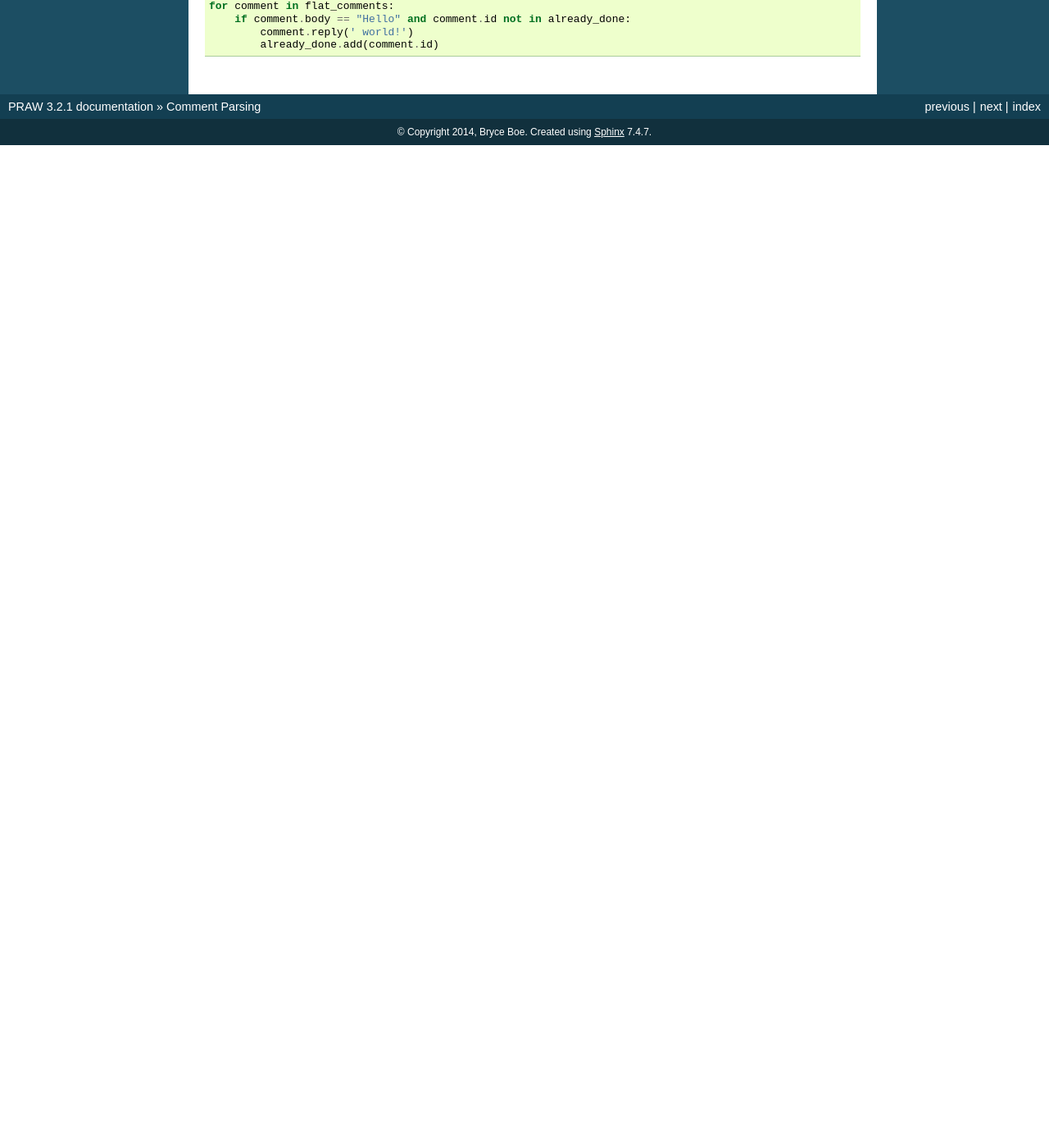
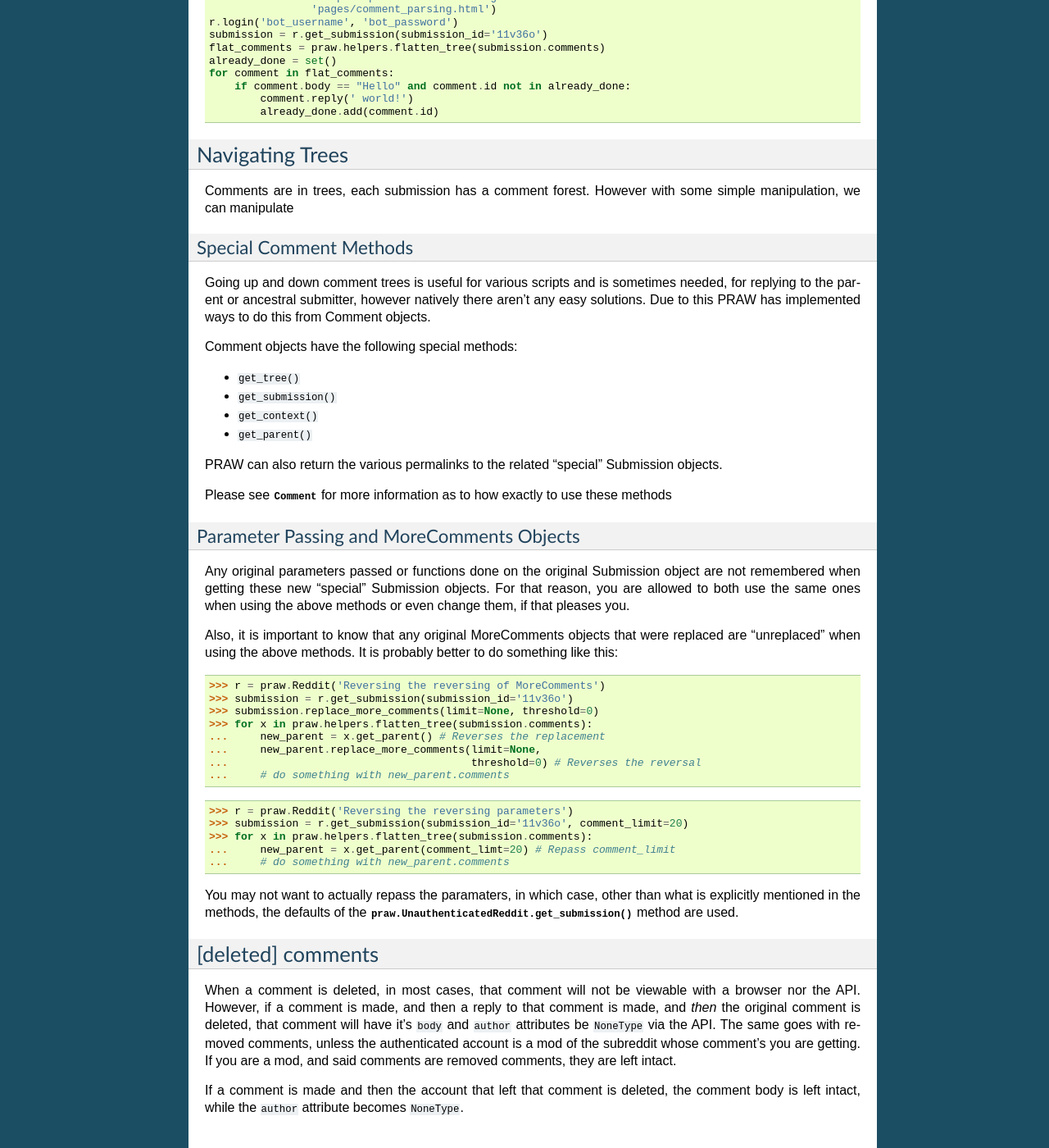
Before and after one commit to praw-dev/praw, a Sphinx documentation site: the page built from docs/pages/comment_parsing.rst, in a window 1280 px wide and 1400 px high, scrolled down 1979 px. Shown: the whole window at 82% size. Built offline with Sphinx 7.4.7, drawn with Linux system fonts in a browser that asks for light colours; before the commit the page ends 2156 px from its top, so only the background shows below that; some of the changed text lies outside the part shown.

```diff
--- a/docs/pages/comment_parsing.rst
+++ b/docs/pages/comment_parsing.rst
@@ -5,12 +5,17 @@ Comment Parsing
 
 A common task for many bots and scripts is to parse a submission´s comments. In
 this tutorial we will go over how to do that as well as talking about comments
-in general. To illustrate the problems, we'll write a small script that replies
+in general.
+
+The Basics
+----------
+
+To illustrate the problems, we'll write a small script that replies
 to any comment that contains the text "Hello". Our reply will contain the text
 " world!".
 
 Submission Comments
--------------------
+^^^^^^^^^^^^^^^^^^^
 
 As usual, we start by importing PRAW and initializing our contact with
 reddit.com. We also get a :class:`.Submission` object, where our script will
@@ -57,7 +62,7 @@ test for membership of that list before replying. Just like in
 :ref:`writing_a_bot`.
 
 The number of comments
-----------------------
+^^^^^^^^^^^^^^^^^^^^^^
 
 When we load a submission, the comments for the submission are also loaded, up
 to a maximum, just like on the website. At reddit.com, this max is 200
@@ -77,7 +82,7 @@ each API call as specified in the
 `api guidelines <https://github.com/reddit/reddit/wiki/API>`_.
 
 Getting all recent comments to a subreddit or everywhere
---------------------------------------------------------
+^^^^^^^^^^^^^^^^^^^^^^^^^^^^^^^^^^^^^^^^^^^^^^^^^^^^^^^^
 
 We can get comments made to all subreddits by using
 :meth:`~praw.__init__.UnauthenticatedReddit.get_comments` and setting the
@@ -109,7 +114,7 @@ Which is equivalent to `r/python+learnpython/comments
 <http://www.reddit.com/r/learnpython+python/comments>`_.
 
 The full program
-----------------
+^^^^^^^^^^^^^^^^
 
 .. code-block:: python
 
@@ -126,3 +131,75 @@ The full program
         if comment.body == "Hello" and comment.id not in already_done:
             comment.reply(' world!')
             already_done.add(comment.id)
+
+Navigating Trees
+------------------
+
+Comments are in trees, each submission has a comment forest. However with
+some simple manipulation, we can manipulate
+
+Special Comment Methods
+^^^^^^^^^^^^^^^^^^^^^^^
+
+Going up and down comment trees is useful for various scripts and is sometimes
+needed, for replying to the parent or ancestral submitter, however natively
+there aren't any easy solutions. Due to this PRAW has implemented ways to
+do this from Comment objects.
+
+Comment objects have the following special methods:
+
+* ``get_tree()``
+* ``get_submission()``
+* ``get_context()``
+* ``get_parent()``
+
+PRAW can also return the various permalinks to the related "special" Submission
+objects.
+
+Please see :class:`.Comment` for more information as to how exactly to use
+these methods
+
+Parameter Passing and MoreComments Objects
+^^^^^^^^^^^^^^^^^^^^^^^^^^^^^^^^^^^^^^^^^^
+
+Any original parameters passed or functions done on the original Submission object
+are not remembered when getting these new "special" Submission objects. For that
+reason, you are allowed to both use the same ones when using the above methods or
+even change them, if that pleases you.
+
+Also, it is important to know that any original MoreComments objects that were
+replaced are "unreplaced" when using the above methods. It is probably better to
+do something like this:
+
+>>> r = praw.Reddit('Reversing the reversing of MoreComments')
+>>> submission = r.get_submission(submission_id='11v36o')
+>>> submission.replace_more_comments(limit=None, threshold=0)
+>>> for x in praw.helpers.flatten_tree(submission.comments):
+...     new_parent = x.get_parent() # Reverses the replacement
+...     new_parent.replace_more_comments(limit=None,
+...                                      threshold=0) # Reverses the reversal
+...     # do something with new_parent.comments
+
+>>> r = praw.Reddit('Reversing the reversing parameters')
+>>> submission = r.get_submission(submission_id='11v36o', comment_limit=20)
+>>> for x in praw.helpers.flatten_tree(submission.comments):
+...     new_parent = x.get_parent(comment_limt=20) # Repass comment_limit
+...     # do something with new_parent.comments
+
+You may not want to actually repass the paramaters, in which case, other than
+what is explicitly mentioned in the methods, the defaults of the
+:meth:`praw.UnauthenticatedReddit.get_submission` method are used.
+
+[deleted] comments
+------------------
+
+When a comment is deleted, in most cases, that comment will not be viewable with a
+browser nor the API. However, if a comment is made, and then a reply to that comment
+is made, and *then* the original comment is deleted, that comment will have it's
+``body`` and ``author`` attributes be ``NoneType`` via the API. The same goes with
+removed comments, unless the authenticated account is a mod of the subreddit whose
+comment's you are getting. If you are a mod, and said comments are removed comments,
+they are left intact.
+
+If a comment is made and then the account that left that comment is deleted, the
+comment body is left intact, while the ``author`` attribute becomes ``NoneType``.
```
Also changed, not shown: docs/pages/contributor_guidelines.rst (+8 -8 lines), 1 other file.
